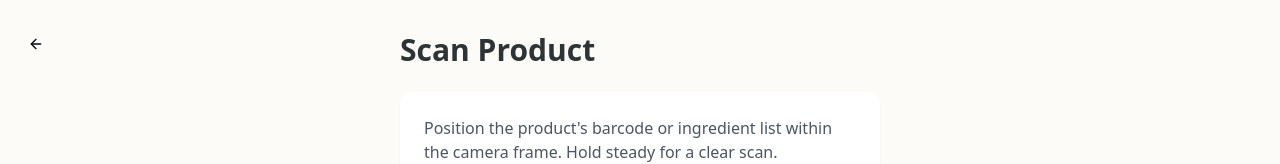
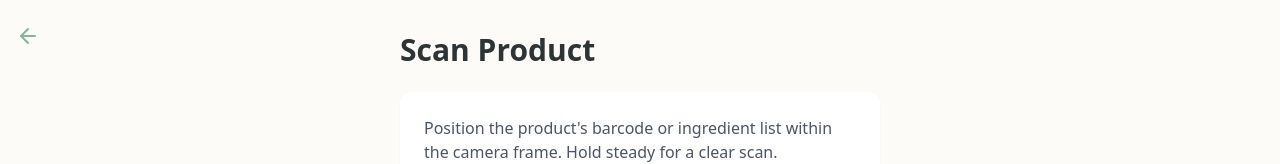
Before and after one commit to Usmanyousaf88/Beautyscanner, a React (Vite) app: page /scan in a window 1280 px wide. Shown: the top 164 px of the page. Built offline with nearby package versions, Linux system fonts and the light colour scheme.

Commit message:
Remove button hover effect
Updated the BackButton component to display only the green arrow without any hover effect.
[skip gpt_engineer]

```diff
--- a/src/components/BackButton.tsx
+++ b/src/components/BackButton.tsx
@@ -1,19 +1,14 @@
 import { ArrowLeft } from "lucide-react";
 import { useNavigate } from "react-router-dom";
-import { Button } from "./ui/button";
 
 const BackButton = () => {
   const navigate = useNavigate();
 
   return (
-    <Button
-      variant="ghost"
-      size="icon"
-      className="absolute top-6 left-4"
+    <ArrowLeft
+      className="absolute top-6 left-4 h-6 w-6 text-primary cursor-pointer"
       onClick={() => navigate(-1)}
-    >
-      <ArrowLeft className="h-6 w-6" />
-    </Button>
+    />
   );
 };
 
```
